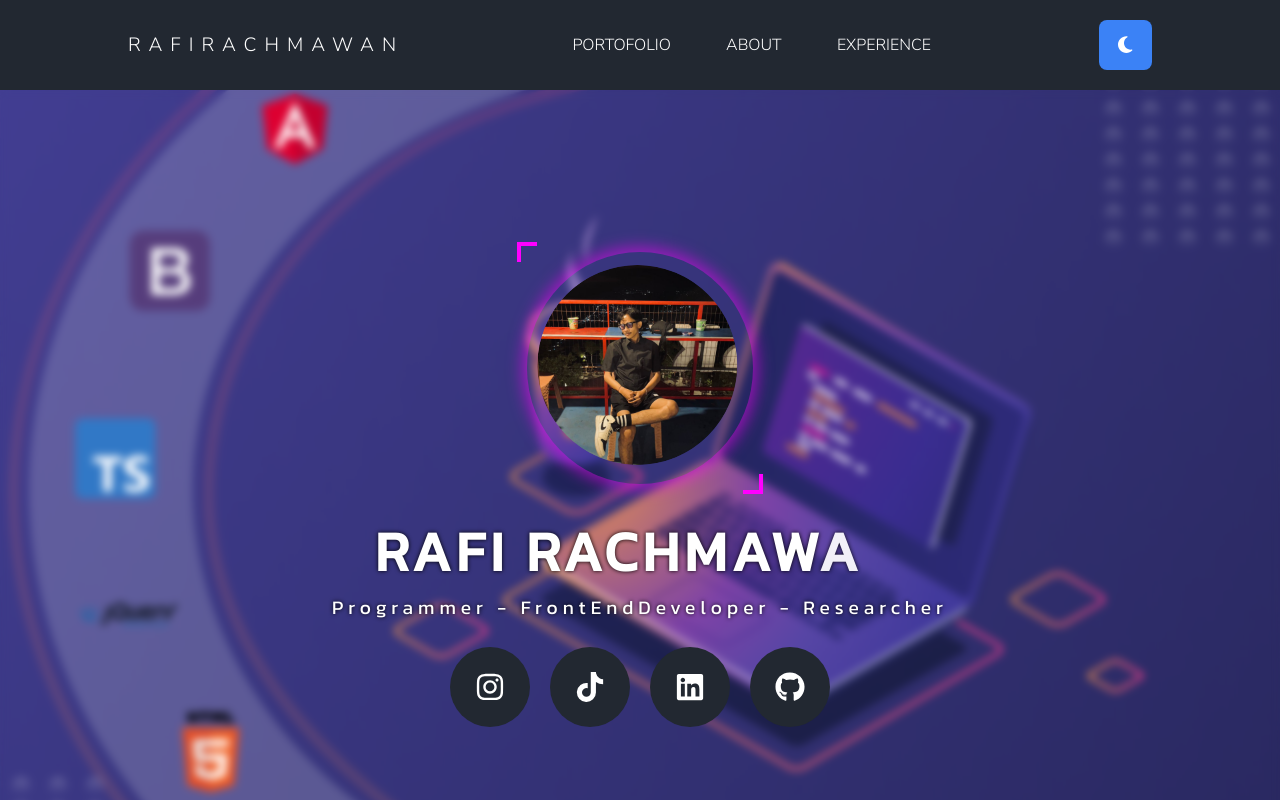
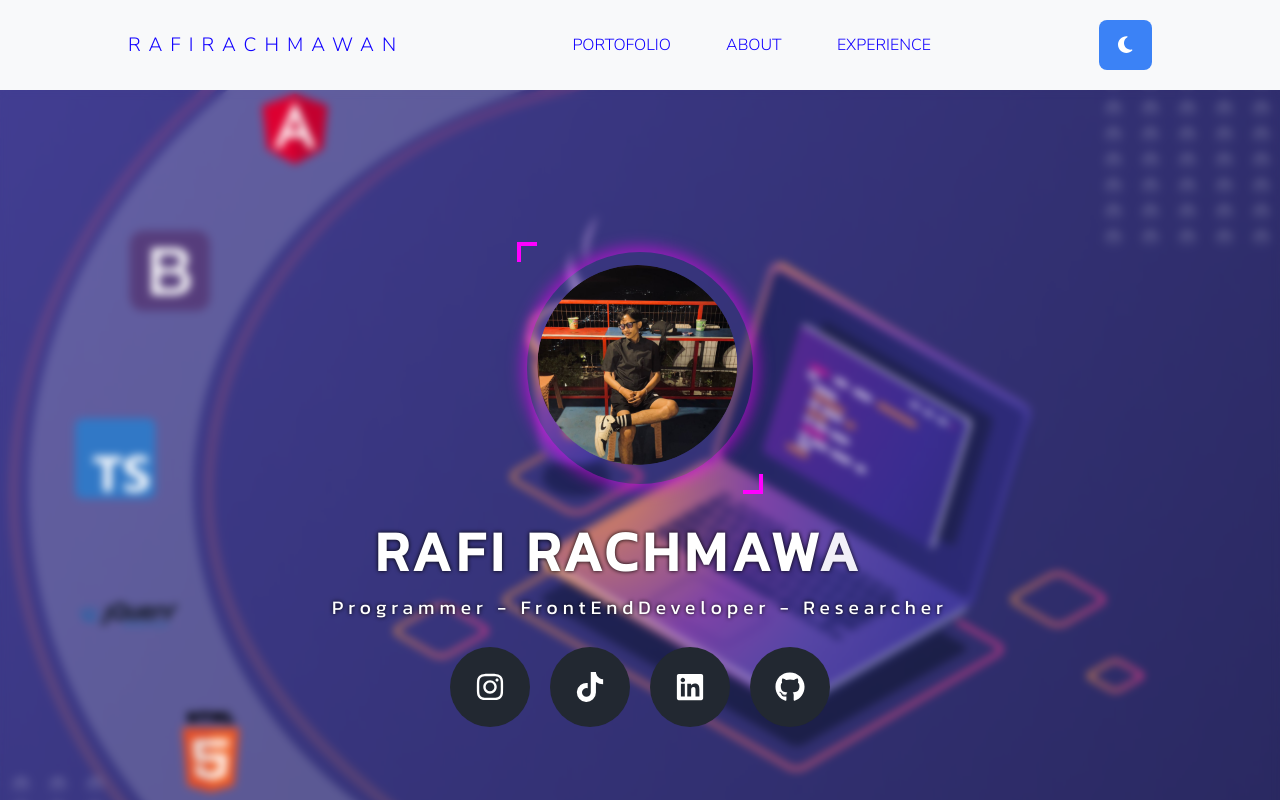
Before and after one commit to rafirachmawan/Website-Profile-React, a React (Vite) app: page / in a window 1280 px wide. Shown: the top 800 px of the page. Built offline with nearby package versions, Linux system fonts and the light colour scheme.

Commit message:
Update Logic Mode Theme In Global

```diff
--- a/package.json
+++ b/package.json
@@ -10,6 +10,7 @@
     "preview": "vite preview"
   },
   "dependencies": {
+    "@fortawesome/fontawesome-svg-core": "^6.6.0",
     "@fortawesome/free-solid-svg-icons": "^6.6.0",
     "@fortawesome/react-fontawesome": "^0.2.2",
     "aos": "^2.3.4",
--- a/src/App.css
+++ b/src/App.css
@@ -1,6 +1,32 @@
 /* Global */
 @import url("https://fonts.googleapis.com/css2?family=Nunito+Sans:opsz,wght@6..12,300&display=swap");
 @import url("https://fonts.googleapis.com/css2?family=Kanit&display=swap");
+
+/* Global Css */
+/* Gaya default untuk light mode */
+body.light {
+  --background-color: #ffffff; /* Warna latar terang */
+  --text-color: #000000; /* Warna teks terang */
+  --navbar-bg: #f8f9fa; /* Warna latar navbar terang */
+}
+
+/* Gaya untuk dark mode */
+body.dark {
+  --background-color: #1a1a1a; /* Warna latar gelap */
+  --text-color: #f5f5f5; /* Warna teks gelap */
+  --navbar-bg: #222831; /* Warna latar navbar gelap */
+}
+
+/* Menggunakan variabel ini di elemen */
+body {
+  background-color: var(--background-color);
+  color: var(--text-color);
+}
+
+nav {
+  background-color: var(--navbar-bg);
+}
+/* end */
 
 html,
 body {
--- a/src/components/navbar/style.css
+++ b/src/components/navbar/style.css
@@ -45,7 +45,7 @@ nav > .wrapper {
   align-items: center;
 }
 .logo > a {
-  color: #fff;
+  color: rgb(17, 0, 255);
   text-decoration: none;
   font-size: 1.2rem;
   font-weight: 500;
@@ -61,7 +61,7 @@ nav > .wrapper {
 
 .menu > ul > li > a {
   text-decoration: none;
-  color: #fff;
+  color: rgb(17, 0, 255);
 }
 nav > .wrapper > button {
   cursor: pointer;
```
Also changed, not shown: 1 other file (tests, documents, lock files or other folders).
